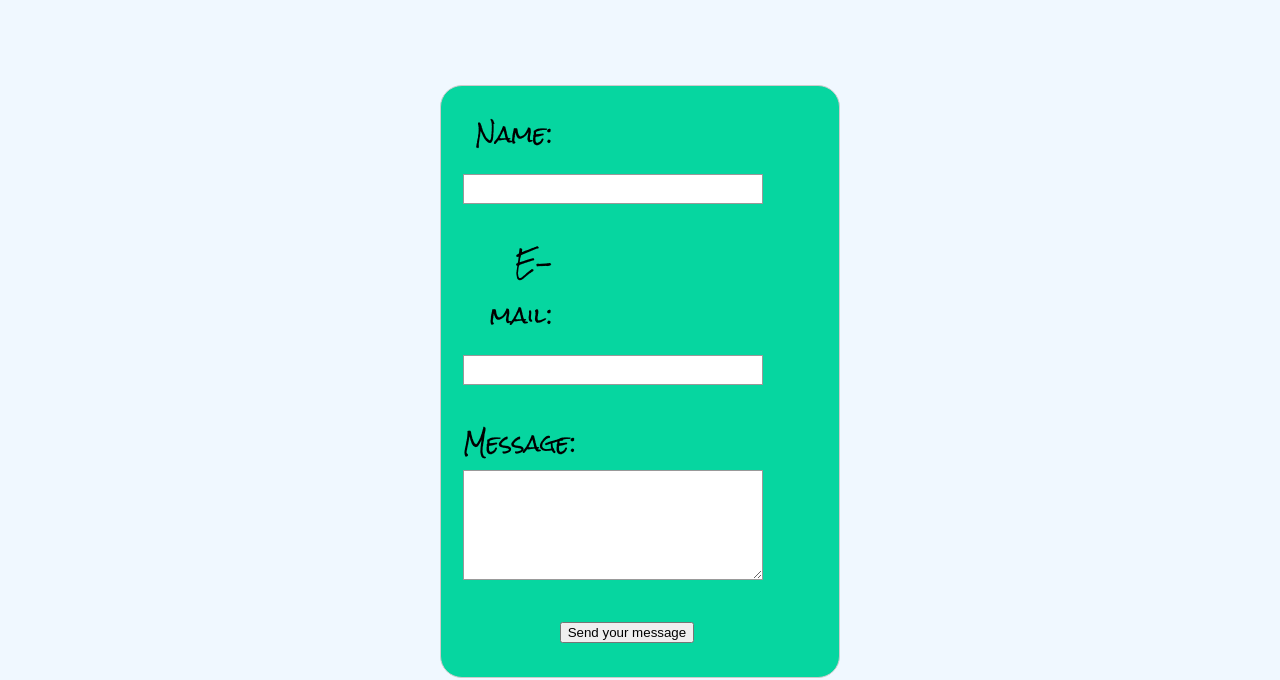
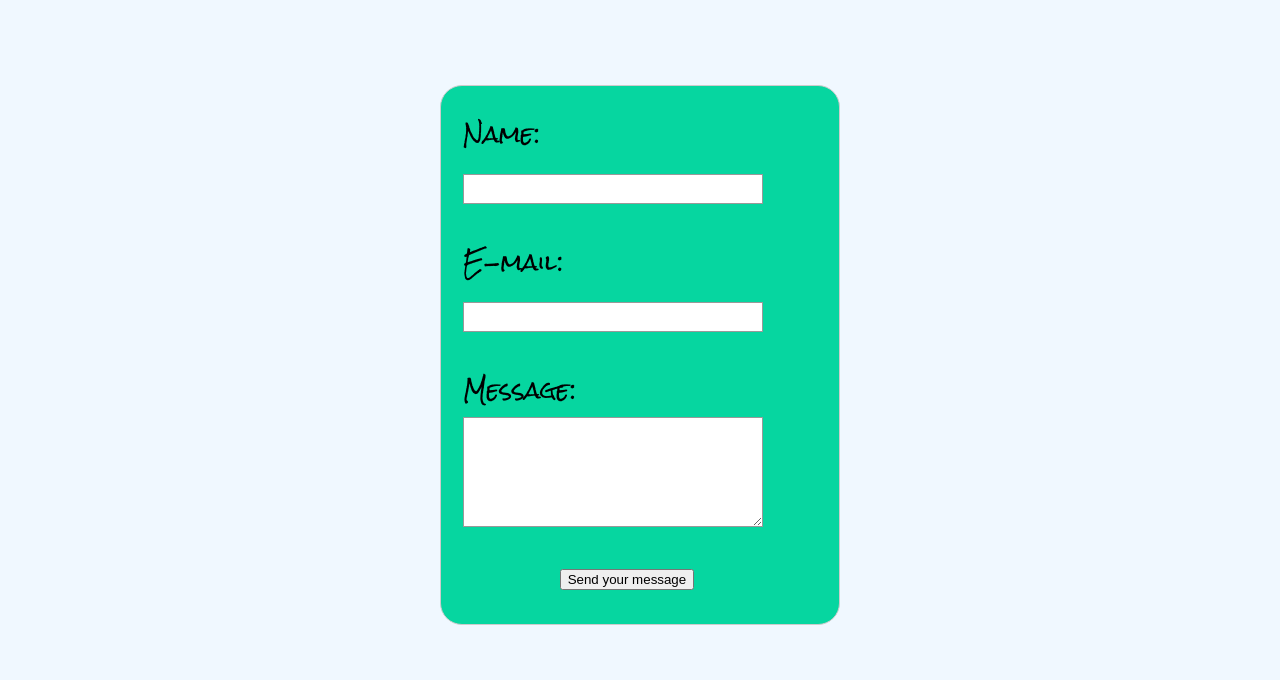
Before and after one commit to pro-cwd/wdd130, a plain HTML site: page wwr/contactus.html in a window 1280 px wide. Shown: the part 126-806 px from the top of the page. Drawn offline with Linux system fonts and the light colour scheme.

Commit message:
page contact us

```diff
--- a/wwr/styles/style.css
+++ b/wwr/styles/style.css
@@ -372,7 +372,7 @@ form {
   label {
     /* Uniform size & alignment */
     display: inline-block;
-    width: 90px;
+    /* width: 90px; */
     text-align: right;
   }
 
@@ -426,9 +426,6 @@ form {
 }
 .moveDown {
     margin-top: 3em;
-}
- main form {
-    ba
 }
 /* responsive */
 @media screen and (max-width: 1200px) {
```
